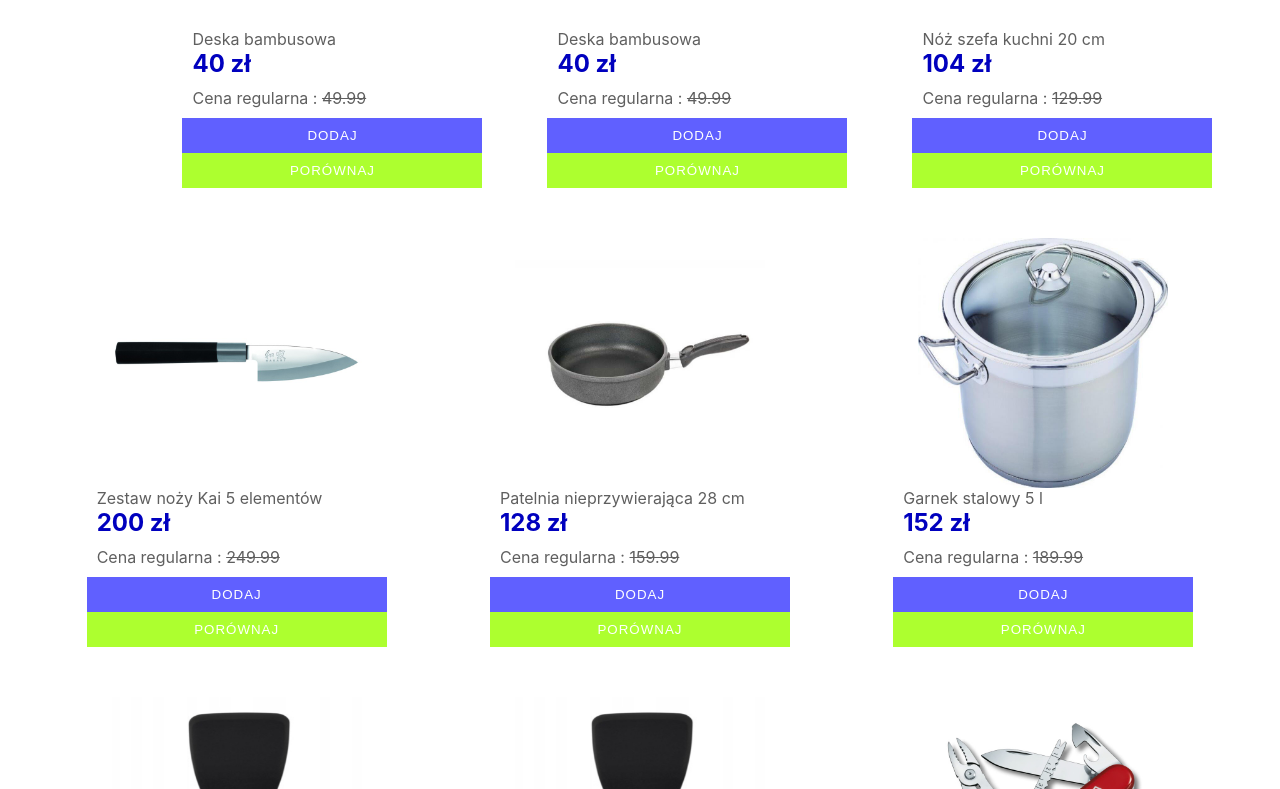
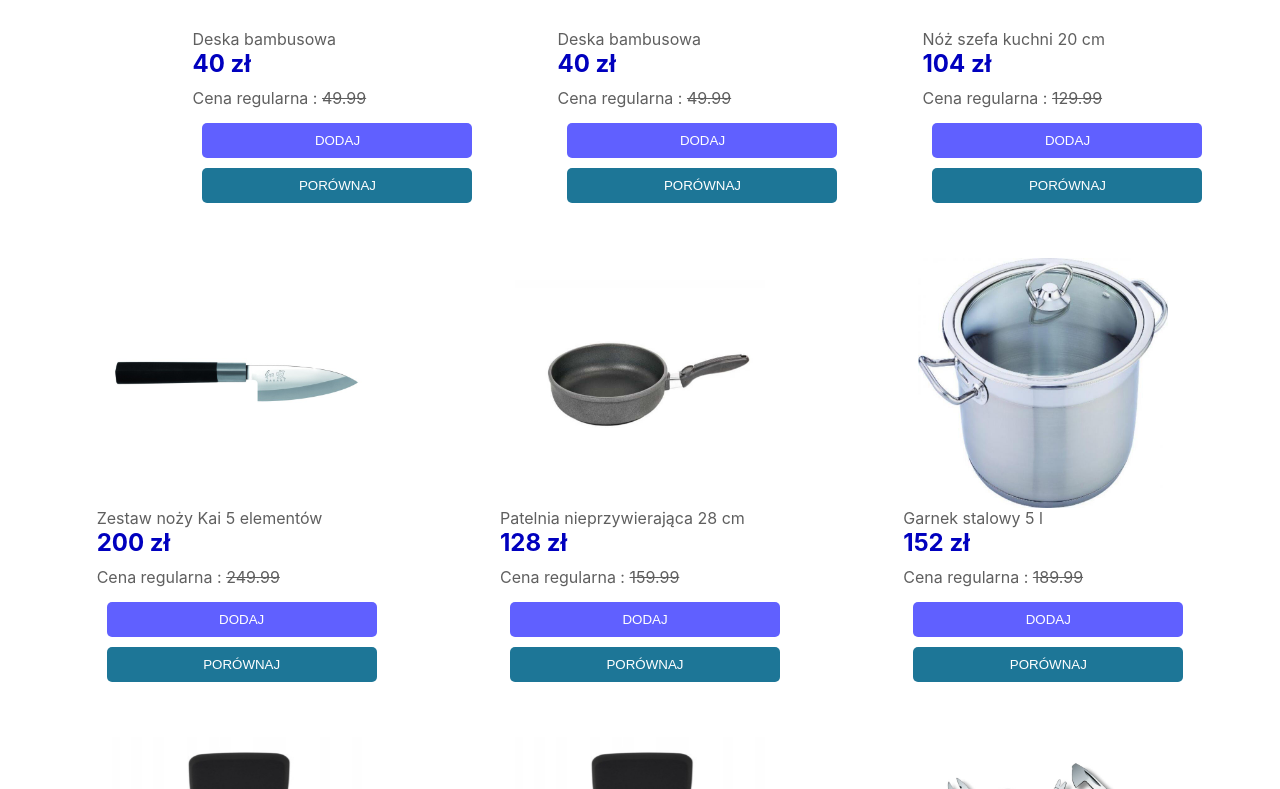
Before and after one commit to marcinoles87/my-app2, a React (Create React App) app: page / in a window 1280 px wide. Shown: the part 1191-1980 px from the top of the page. Built offline with nearby package versions, Linux system fonts and the light colour scheme.

Commit message:
add code

```diff
--- a/src/App.css
+++ b/src/App.css
@@ -25,7 +25,7 @@
   align-items: center;
   top:15%;
   right: 2%;
-  background-color: greenyellow;
+  background-color: rgb(4, 91, 122);
   width: 50px;
   height: 50px;
   border-radius: 50px;
@@ -245,17 +245,20 @@ i{
 }
 
 .database-element-info button{
-  width: 100%;
+  width: 90%;
+  margin: 5px 20px;
   padding: 10px;
   text-align: center;
   background-color: #6060ff;
+  border-radius: 5px;
   text-transform: uppercase;
-  letter-spacing: 1px;
   color:white;
   border: none;
   cursor: pointer;
   transition: 0.7s ease;
 }
+
+
 
 .database-element-info button:hover{
   background-color: #0000ae;
--- a/src/Database/Database.jsx
+++ b/src/Database/Database.jsx
@@ -243,10 +243,11 @@ const database2 = [
                             <p>{item.nazwa}</p>
                             <h2 style={{color:'rgb(0,0,190'}}>{Math.round(item.cena-(item.cena*20/100))} zł</h2>
                             <p style={{padding:'10px 0px'}}>Cena regularna : <span style={{textDecoration:'line-through'}}>{item.cena}</span></p>
+
                         </div>
 
                          <button onClick={() => handleAddProduct(item)}>Dodaj</button>
-                         <button onClick={() => handlePorownaj(item)} style={{backgroundColor:'greenyellow'}}>Porównaj</button>
+                         <button onClick={() => handlePorownaj(item)} style={{backgroundColor:'rgb(29, 118, 151)'}}>Porównaj</button>
                     </div>
                 </div>
             )
```
